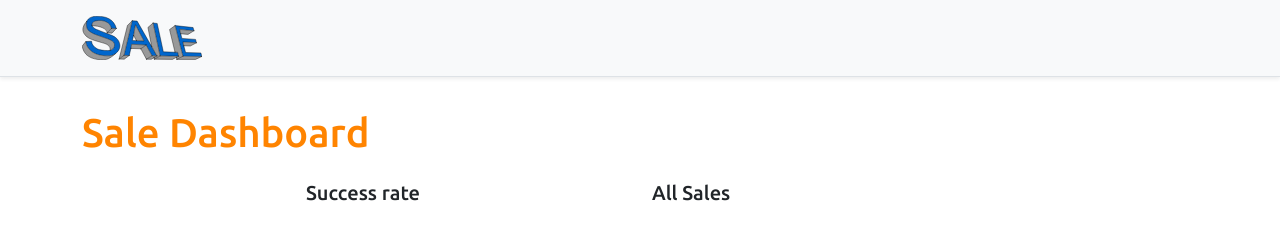
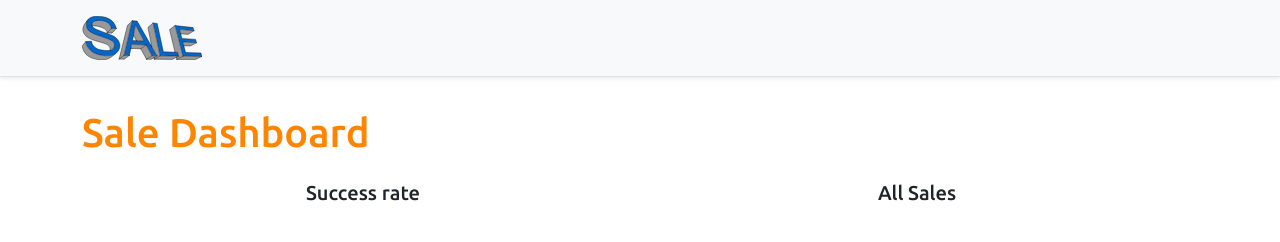
Before and after one commit to alanjsantos/my-sale-front-end, a React (Create React App) app: page /dashboard in a window 1280 px wide. Shown: the top 242 px of the page. Built offline with nearby package versions, Linux system fonts and the light colour scheme; no server answers.

Commit message:
ajust text dashboard

```diff
--- a/src/pages/Dashboard/index.tsx
+++ b/src/pages/Dashboard/index.tsx
@@ -16,9 +16,7 @@ function Dashboard() {
             <BarChart />
           </div>
           <div className="col-sm-6">
-            <h5 text-center tex-secondary>
-              All Sales
-            </h5>
+            <h5 className="text-center">All Sales</h5>
             <DonutChart />
           </div>
         </div>
```
